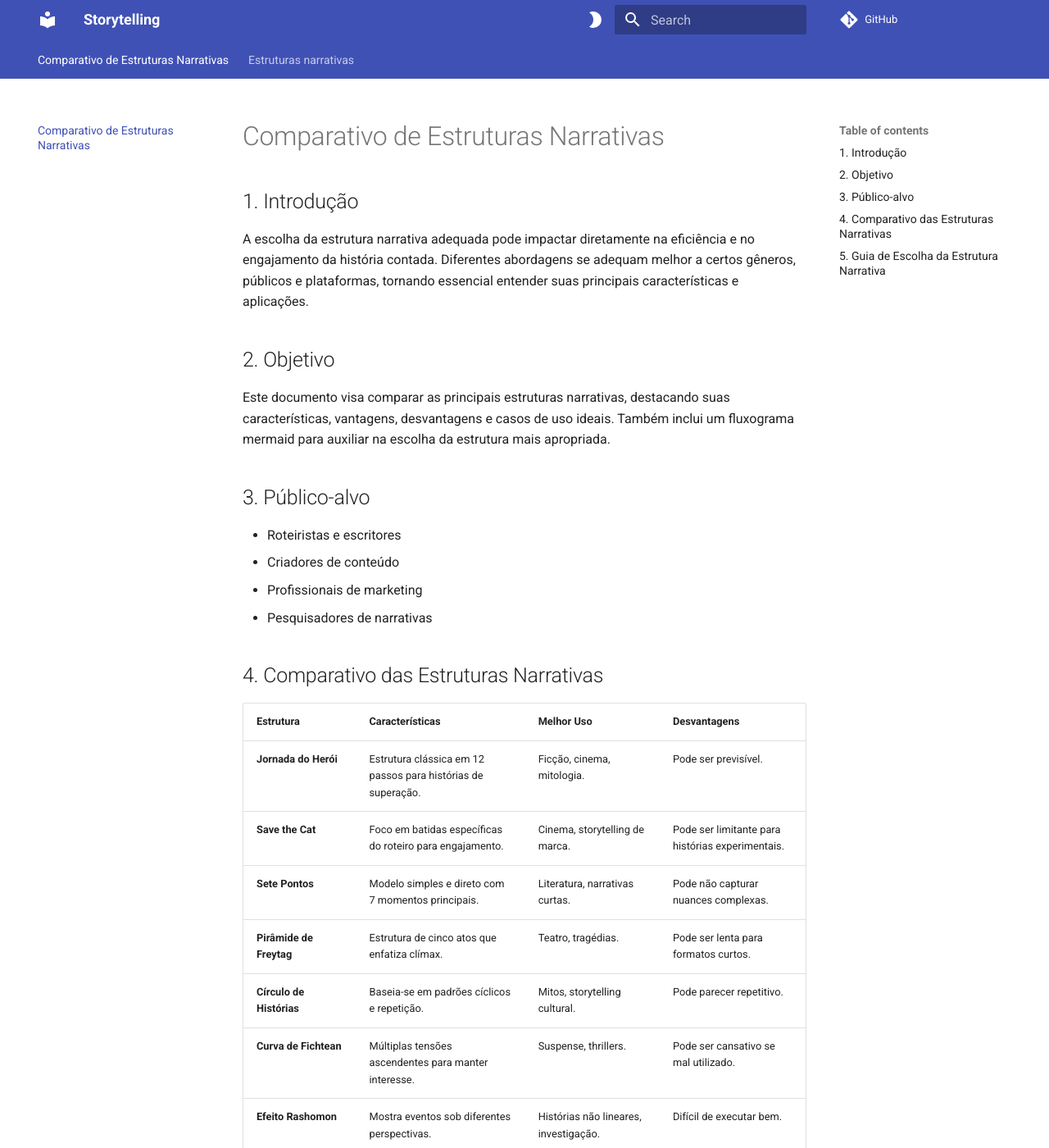
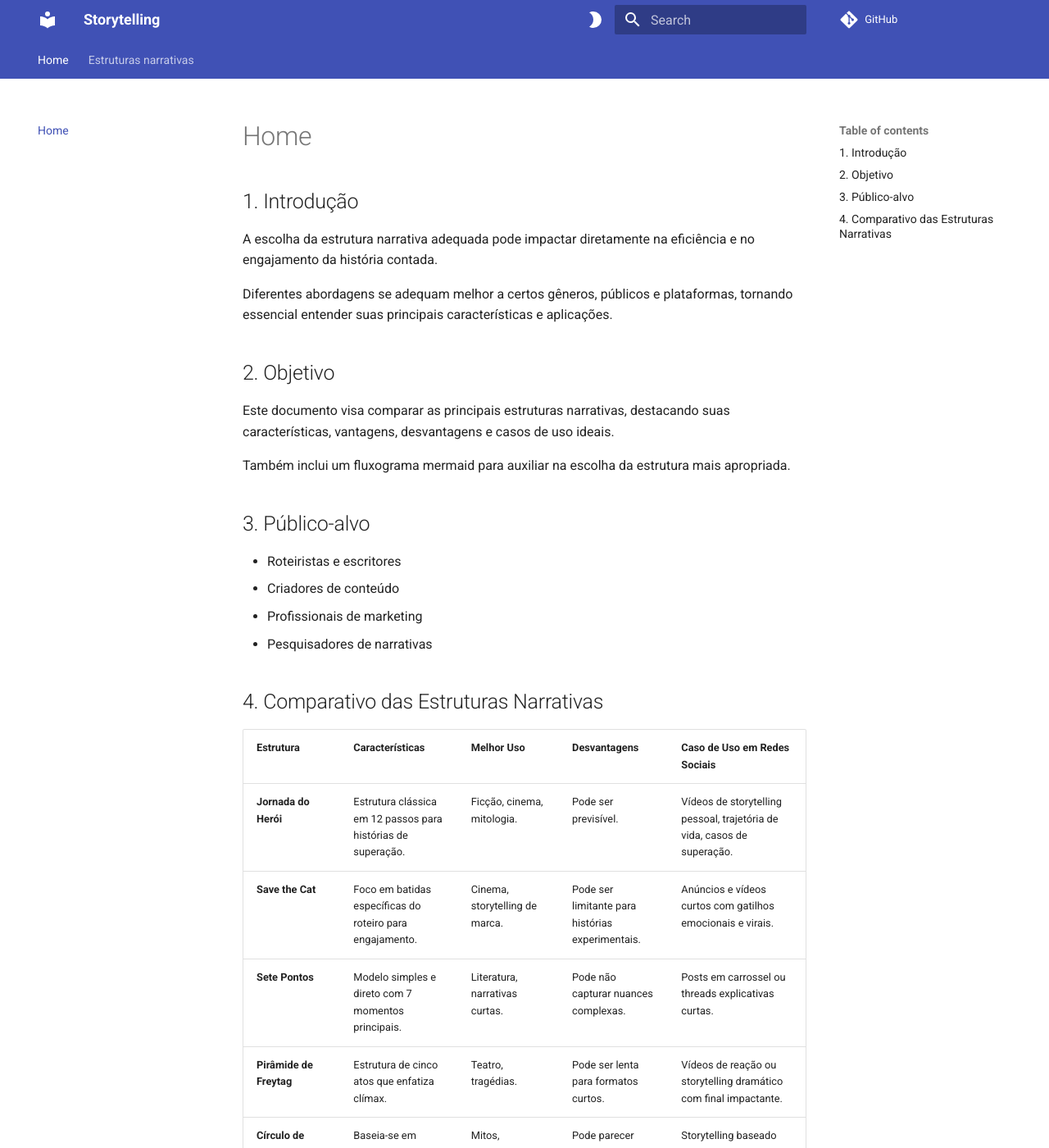
Before and after one commit to atalhox/storytelling, an MkDocs documentation site: the page built from docs/index.md, in a window 1280 px wide and 1400 px high. Shown: the whole window at 82% size. Built offline with MkDocs 1.6.1 and Material for MkDocs 9.7.7, drawn with Linux system fonts in a browser that asks for light colours; comment, search, counter and statistics services are not loaded; some of the changed lines change nothing that is shown; some of the changed text lies outside the part shown.

Commit message:
Feat: add column of use cases

````diff
--- a/docs/index.md
+++ b/docs/index.md
@@ -1,10 +1,14 @@
-# Comparativo de Estruturas Narrativas
+# Home
 
 ## 1. Introdução
-A escolha da estrutura narrativa adequada pode impactar diretamente na eficiência e no engajamento da história contada. Diferentes abordagens se adequam melhor a certos gêneros, públicos e plataformas, tornando essencial entender suas principais características e aplicações.
+A escolha da estrutura narrativa adequada pode impactar diretamente na eficiência e no engajamento da história contada.
+
+Diferentes abordagens se adequam melhor a certos gêneros, públicos e plataformas, tornando essencial entender suas principais características e aplicações.
 
 ## 2. Objetivo
-Este documento visa comparar as principais estruturas narrativas, destacando suas características, vantagens, desvantagens e casos de uso ideais. Também inclui um fluxograma mermaid para auxiliar na escolha da estrutura mais apropriada.
+Este documento visa comparar as principais estruturas narrativas, destacando suas características, vantagens, desvantagens e casos de uso ideais.
+
+Também inclui um fluxograma mermaid para auxiliar na escolha da estrutura mais apropriada.
 
 ## 3. Público-alvo
 - Roteiristas e escritores
@@ -14,63 +18,19 @@ Este documento visa comparar as principais estruturas narrativas, destacando sua
 
 ## 4. Comparativo das Estruturas Narrativas
 
-| Estrutura | Características | Melhor Uso | Desvantagens |
-|-----------|-----------------|------------|--------------|
-| **Jornada do Herói** | Estrutura clássica em 12 passos para histórias de superação. | Ficção, cinema, mitologia. | Pode ser previsível. |
-| **Save the Cat** | Foco em batidas específicas do roteiro para engajamento. | Cinema, storytelling de marca. | Pode ser limitante para histórias experimentais. |
-| **Sete Pontos** | Modelo simples e direto com 7 momentos principais. | Literatura, narrativas curtas. | Pode não capturar nuances complexas. |
-| **Pirâmide de Freytag** | Estrutura de cinco atos que enfatiza clímax. | Teatro, tragédias. | Pode ser lenta para formatos curtos. |
-| **Círculo de Histórias** | Baseia-se em padrões cíclicos e repetição. | Mitos, storytelling cultural. | Pode parecer repetitivo. |
-| **Curva de Fichtean** | Múltiplas tensões ascendentes para manter interesse. | Suspense, thrillers. | Pode ser cansativo se mal utilizado. |
-| **Efeito Rashomon** | Mostra eventos sob diferentes perspectivas. | Histórias não lineares, investigação. | Difícil de executar bem. |
-| **Sobreposição de Narrativas** | Várias histórias interligadas. | Filmes corais, narrativas complexas. | Pode confundir o público. |
-| **In Media Res** | Começa a história no meio da ação. | Filmes de ação, narrativas rápidas. | Pode gerar confusão inicial. |
-| **Falso Começo** | Introduz uma falsa premissa antes da verdadeira história. | Mistério, terror. | Risco de frustração do público. |
-| **Convergência de Ideias** | Histórias paralelas que se unem. | Ficção científica, drama. | Pode exigir planejamento detalhado. |
-| **A Montanha** | Estrutura simples com foco na escalada de desafios. | Contos, narrativas curtas. | Menos complexidade narrativa. |
-| **Pétalas** | Histórias conectadas em uma estrutura modular. | Narrativas interativas, experiências digitais. | Difícil de estruturar. |
-| **Sparklines** | Alternação entre altos e baixos emocionais. | Discursos, storytelling corporativo. | Pode parecer manipulação emocional. |
-
-## 5. Guia de Escolha da Estrutura Narrativa
-Para facilitar a escolha da estrutura narrativa ideal, utilize o fluxograma abaixo:
-
-```mermaid
-graph TD;
-    A[Qual o objetivo da história?] --> B[Desenvolvimento do protagonista]
-    A --> C[História envolvente e comercial]
-    A --> D[História baseada em tensão e conflito]
-    A --> E[Perspectivas múltiplas e interligadas]
-    A --> F[Impacto inicial forte]
-    A --> G[Estruturas simples e modulares]
-
-    subgraph "Desenvolvimento do Protagonista"
-        B --> B1[Superação de desafios] --> B11[Jornada do Herói]
-        B --> B2[Evolução emocional] --> B12[Pirâmide de Freytag]
-    end
-
-    subgraph "História Envolvente e Comercial"
-        C --> C1[Estrutura de roteiro] --> C11[Save the Cat]
-        C --> C2[Narrativa clara e concisa] --> C12[Sete Pontos]
-    end
-
-    subgraph "História Baseada em Tensão e Conflito"
-        D --> D1[Escalada progressiva] --> D11[Curva de Fichtean]
-        D --> D2[Momentos de altos e baixos emocionais] --> D12[Sparklines]
-    end
-
-    subgraph "Perspectivas Múltiplas e Interligadas"
-        E --> E1[Pontos de vista divergentes] --> E11[Efeito Rashomon]
-        E --> E2[Histórias interligadas] --> E12[Sobreposição de Narrativas]
-        E --> E3[Tramas paralelas convergindo] --> E13[Convergência de Ideias]
-    end
-
-    subgraph "Impacto Inicial Forte"
-        F --> F1[Ação imediata] --> F11[In Media Res]
-        F --> F2[Surpreender o público] --> F12[Falso Começo]
-    end
-
-    subgraph "Estruturas Simples e Modulares"
-        G --> G1[Ritmo gradual] --> G11[A Montanha]
-        G --> G2[Narrativa modular] --> G12[Pétalas]
-    end
-```
+| **Estrutura** | **Características** | **Melhor Uso** | **Desvantagens** | **Caso de Uso em Redes Sociais** |
+|--------------|-----------------|------------|--------------|-----------------------------|
+| **Jornada do Herói** | Estrutura clássica em 12 passos para histórias de superação. | Ficção, cinema, mitologia. | Pode ser previsível. | Vídeos de storytelling pessoal, trajetória de vida, casos de superação. |
+| **Save the Cat** | Foco em batidas específicas do roteiro para engajamento. | Cinema, storytelling de marca. | Pode ser limitante para histórias experimentais. | Anúncios e vídeos curtos com gatilhos emocionais e virais. |
+| **Sete Pontos** | Modelo simples e direto com 7 momentos principais. | Literatura, narrativas curtas. | Pode não capturar nuances complexas. | Posts em carrossel ou threads explicativas curtas. |
+| **Pirâmide de Freytag** | Estrutura de cinco atos que enfatiza clímax. | Teatro, tragédias. | Pode ser lenta para formatos curtos. | Vídeos de reação ou storytelling dramático com final impactante. |
+| **Círculo de Histórias** | Baseia-se em padrões cíclicos e repetição. | Mitos, storytelling cultural. | Pode parecer repetitivo. | Storytelling baseado em hábitos diários ou desafios contínuos (ex: "minha rotina como dev"). |
+| **Curva de Fichtean** | Múltiplas tensões ascendentes para manter interesse. | Suspense, thrillers. | Pode ser cansativo se mal utilizado. | Storytelling intrigante com revelações progressivas em Reels/TikTok. |
+| **Efeito Rashomon** | Mostra eventos sob diferentes perspectivas. | Histórias não lineares, investigação. | Difícil de executar bem. | Comparação de versões diferentes de um mesmo fato, tendência viral. |
+| **Sobreposição de Narrativas** | Várias histórias interligadas. | Filmes corais, narrativas complexas. | Pode confundir o público. | Formatos de colaborações entre criadores, séries de vídeos interconectados. |
+| **In Media Res** | Começa a história no meio da ação. | Filmes de ação, narrativas rápidas. | Pode gerar confusão inicial. | Vídeos curtos que começam direto no momento mais impactante para prender a atenção. |
+| **Falso Começo** | Introduz uma falsa premissa antes da verdadeira história. | Mistério, terror. | Risco de frustração do público. | Trends de "clickbait narrativo", surpreendendo no final. |
+| **Convergência de Ideias** | Histórias paralelas que se unem. | Ficção científica, drama. | Pode exigir planejamento detalhado. | Colaborações entre influenciadores, histórias interligadas de diferentes perspectivas. |
+| **A Montanha** | Estrutura simples com foco na escalada de desafios. | Contos, narrativas curtas. | Menos complexidade narrativa. | Vídeos mostrando evolução em desafios diários ou metas pessoais. |
+| **Pétalas** | Histórias conectadas em uma estrutura modular. | Narrativas interativas, experiências digitais. | Difícil de estruturar. | Experimentos sociais, vídeos interativos com múltiplas respostas. |
+| **Sparklines** | Alternação entre altos e baixos emocionais. | Discursos, storytelling corporativo. | Pode parecer manipulação emocional. | Storytelling emocional, vídeos motivacionais que oscilam entre momentos bons e ruins. |
````
